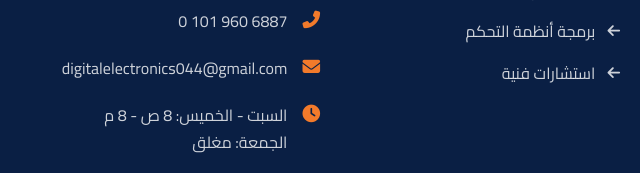
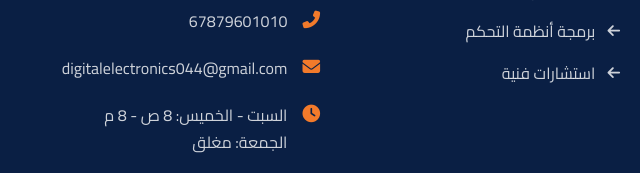
Before and after one commit to a011153073269-afk/Digital-Electronic, a plain HTML site: page quote.html in a window 1280 px wide. Shown: the part 2950-3123 px from the top of the page, 0-640 px from the left. Drawn offline with Linux system fonts and the light colour scheme.

Commit message:
Update quote.html

```diff
--- a/quote.html
+++ b/quote.html
@@ -1064,7 +1064,7 @@
                         </li>
                         <li>
                             <i class="fas fa-phone-alt"></i>
-                            <div> 6887 960 101 0
+                            <div> 67879601010
 
 </div>
                         </li>
```
